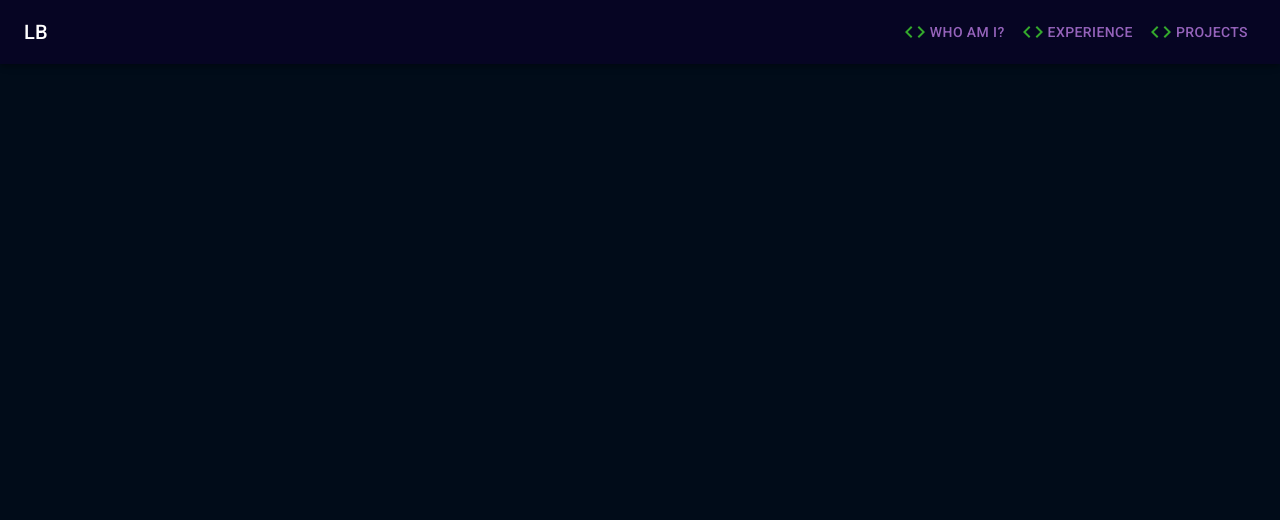
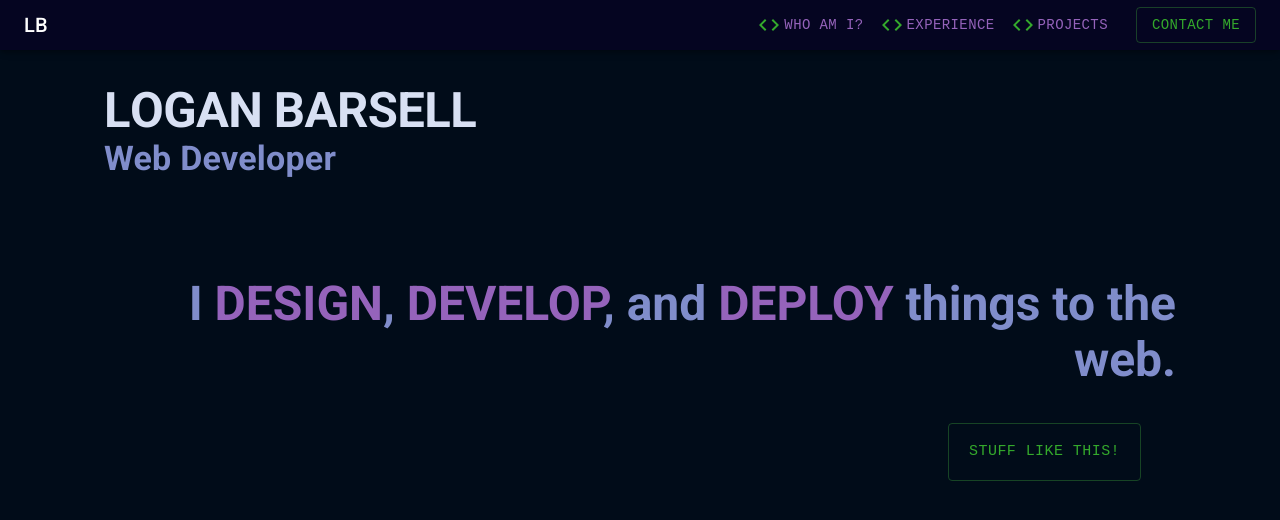
Before and after one commit to logan-barsell/loganb-portfolio, a React (Create React App) app: page / in a window 1280 px wide. Shown: the top 520 px of the page. Built offline with nearby package versions, Linux system fonts and the light colour scheme; the HTML template or start-up script is replaced by a standard one.

Commit message:
intro component

```diff
--- a/src/App.css
+++ b/src/App.css
@@ -2,3 +2,13 @@ html,
 body {
   background-color: #010c19;
 }
+
+h2 {
+  color: #d8e0f3;
+  font-weight: 600 !important;
+}
+
+.altFont,
+.altFont * {
+  font-family: 'SF Mono', 'Fira Code', 'Fira Mono', 'Roboto Mono', monospace !important;
+}
--- a/src/App.js
+++ b/src/App.js
@@ -1,17 +1,18 @@
 import './App.css';
 
 import React from 'react';
-import TopNav from './components/TopNav';
 import Box from '@mui/material/Box';
 import Container from '@mui/material/Container';
+import TopNav from './components/TopNav';
+import Intro from './components/Intro';
 
 const App = () => {
   return (
     <>
       <TopNav />
       <Container>
-        <Box height="2000px" sx={{ my: 2 }}>
-
+        <Box height="2000px" sx={{ my: 10 }}>
+          <Intro />
         </Box>
       </Container>
     </>
--- /dev/null
+++ b/src/components/Intro.css
@@ -0,0 +1,3 @@
+h3 span {
+  color: #9563bb;
+}
--- /dev/null
+++ b/src/components/Intro.js
@@ -0,0 +1,82 @@
+import './Intro.css'
+
+import * as React from 'react';
+import Box from '@mui/material/Box';
+import Typography from '@mui/material/Typography';
+import Button from '@mui/material/Button';
+
+const Intro = () => {
+  return (
+    <div sx={{ marginTop: '100px' }}>
+      <Box sx={{ my: 10, px: { sm: 5, xs: 0 } }}>
+        <Typography
+          sx={{
+            color: '#d8e0f3',
+            fontWeight: 600,
+            fontSize: {
+              xs: '50px',
+              sm: '60px',
+              md: '70px'
+            },
+            fontVariant: 'all-small-caps',
+            lineHeight: '30px',
+            marginBottom: '20px'
+          }}
+          variant="h2"
+          component="div">
+          Logan Barsell
+        </Typography>
+        <Typography
+          sx={{
+            color: '#808dcb',
+            fontWeight: 600,
+            fontSize: {
+              sm: '27px',
+              md: '34px'
+            }
+          }}
+          variant="h4"
+          component="div">
+          Web Developer
+        </Typography>
+      </Box>
+      <Box sx={{ my: 12, px: { sm: 5, xs: 0 } }}>
+        <Typography
+          sx={{
+            color: '#808dcb',
+            fontWeight: 600,
+            textAlign: 'right',
+            fontSize: {
+              xs: '2rem',
+              sm: '3rem'
+            }
+          }}
+          variant="h3"
+          component="h3">
+          I <span>DESIGN</span>, <span>DEVELOP</span>, and <span>DEPLOY</span> things to the web.
+        </Typography>
+        <Button
+          className="altFont"
+          variant="outlined"
+          size="large"
+          color='success'
+          sx={{
+            color: '#34a92c',
+            margin: {
+              xs: '35px 0px',
+              sm: '35px'
+            },
+            padding: {
+              sm: '15px 20px',
+              xs: '10px 15px'
+            },
+            float: 'right'
+          }}>
+          Stuff Like This!
+        </Button>
+      </Box>
+    </div>
+  );
+};
+
+export default Intro;
--- a/src/components/TopNav.js
+++ b/src/components/TopNav.js
@@ -58,7 +58,7 @@ function TopNav(props) {
         </IconButton>
       </Toolbar>
       <Divider />
-      <List>
+      <List className="altFont">
         {navItems.map((item) => (
           <ListItem key={item} >
             <ListItemButton sx={{ textAlign: 'center' }}>
@@ -79,8 +79,8 @@ function TopNav(props) {
   return (
     <Box sx={{ display: 'flex' }}>
       <HideOnScroll>
-        <AppBar component="nav" sx={{ backgroundColor: "#060523" }}>
-          <Toolbar>
+        <AppBar component="nav" sx={{ backgroundColor: 'rgb(6, 5, 35, 0.9)' }}>
+          <Toolbar sx={{ minHeight: { xs: '50px' } }}>
             <Typography
               variant="h6"
               component="div"
@@ -88,14 +88,17 @@ function TopNav(props) {
             >
               LB
             </Typography>
-            <Box sx={{ display: { xs: 'none', sm: 'block' } }}>
+            <Box className="altFont" sx={{ display: { xs: 'none', sm: 'block' } }}>
               {mobileOpen ? null :
-                navItems.map((item) => (
-                  <Button key={item} sx={{ color: '#9563bb' }}>
-                    <CodeIcon sx={{ color: '#34a92c', marginRight: '3px' }} />
-                    <div className="hvr-left">{item}</div>
-                  </Button>
-                ))
+                <>
+                  {navItems.map((item) => (
+                    <Button key={item} sx={{ color: '#9563bb' }}>
+                      <CodeIcon sx={{ color: '#34a92c', marginRight: '3px' }} />
+                      <div className="hvr-left">{item}</div>
+                    </Button>
+                  ))}
+                  <Button variant="outlined" color='success' sx={{ color: '#34a92c', marginLeft: '20px' }}>Contact Me</Button>
+                </>
               }
             </Box>
             <IconButton
@@ -103,7 +106,7 @@ function TopNav(props) {
               aria-label="open drawer"
               edge="end"
               onClick={handleDrawerToggle}
-              sx={{ mr: 2, display: { sm: 'none' }, color: '#34a92c' }}
+              sx={{ display: { sm: 'none' }, color: '#34a92c' }}
             >
               <FingerprintIcon className='fingerprint' />
             </IconButton>
@@ -128,7 +131,7 @@ function TopNav(props) {
           {drawer}
         </Drawer>
       </Box>
-    </Box>
+    </Box >
   );
 }
 
```
